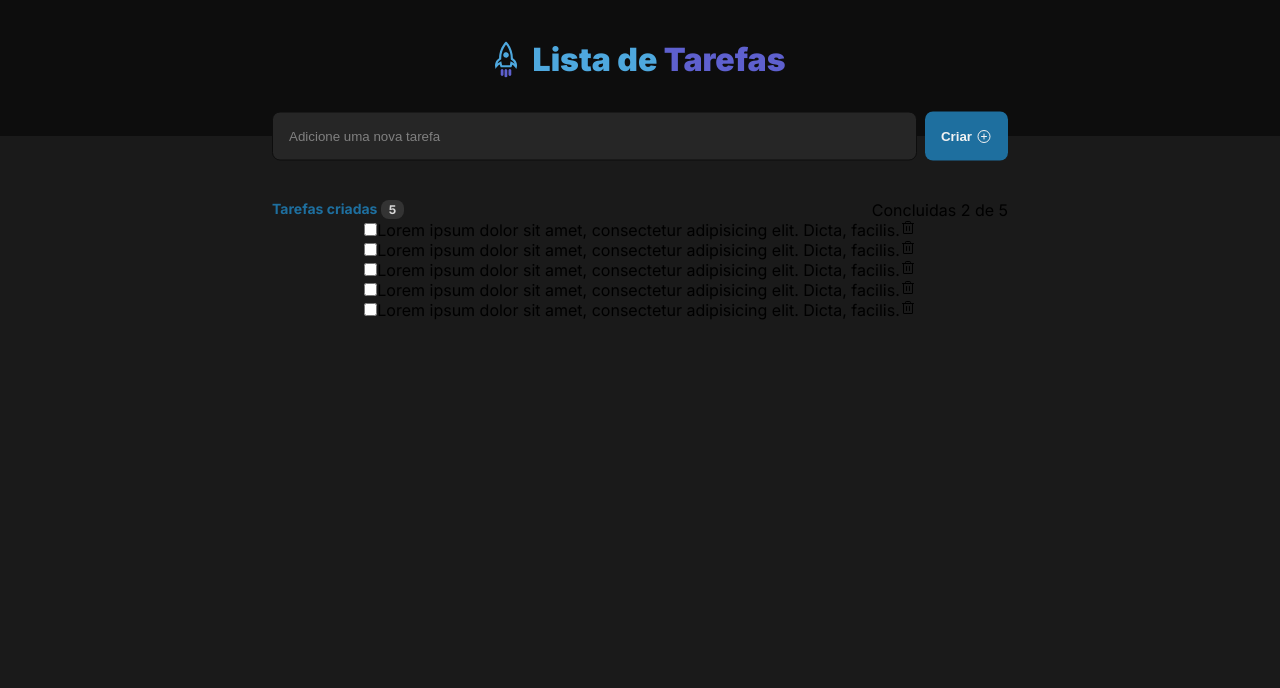
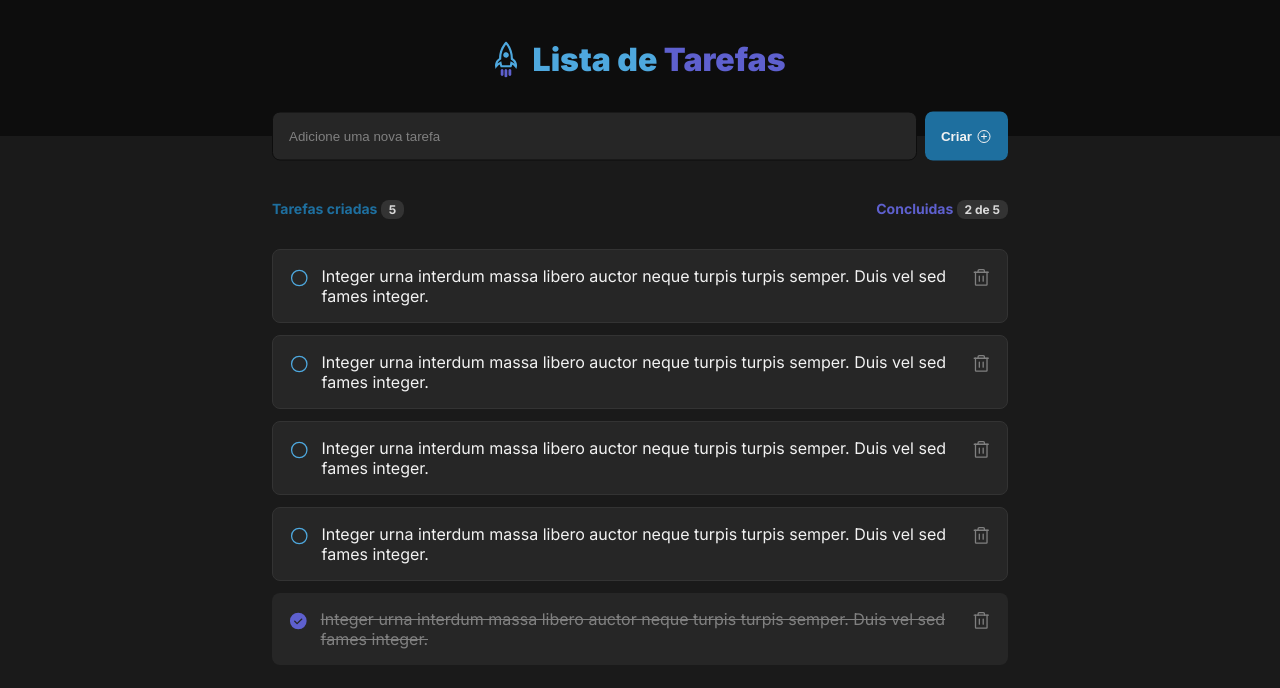
Before and after one commit to Emanuel-Boaventura/lista-de-tarefas, a React (Vite) app: page / in a window 1280 px wide. Shown: the top 688 px of the page. Built offline with nearby package versions, Linux system fonts and the light colour scheme.

Commit message:
done main styles

```diff
--- a/src/components/Header.module.scss
+++ b/src/components/Header.module.scss
@@ -10,10 +10,6 @@
     display: flex;
     gap: 0.5rem;
     min-width: 46rem;
-
-    label {
-      width: -webkit-fill-available;
-    }
 
     input {
       background-color: var(--gray500);
--- a/src/components/Header.tsx
+++ b/src/components/Header.tsx
@@ -12,9 +12,7 @@ const Header = () => {
         </h1>
       </div>
       <form>
-        <label htmlFor=''>
           <input placeholder='Adicione uma nova tarefa' type='text' />
-        </label>
         <button type='submit'>
           Criar
           <PlusCircle size={16} />
--- a/src/components/TodoList.module.scss
+++ b/src/components/TodoList.module.scss
@@ -11,6 +11,7 @@
     display: flex;
     width: 46rem;
     justify-content: space-between;
+    margin-bottom: 2rem;
 
     .createdTasks {
       color: var(--mainbluedark);
@@ -25,5 +26,97 @@
         border-radius: 8px;
       }
     }
+
+    .completedTasks {
+      color: var(--mainpurpledark);
+      font-size: 0.875rem;
+      font-weight: 700;
+
+      .completedTasksNumber {
+        background-color: var(--gray400);
+        font-size: 0.75rem;
+        color: var(--gray200);
+        padding: 2px 8px;
+        border-radius: 8px;
+      }
+    }
+  }
+
+  .taskContainer {
+    display: flex;
+    flex-direction: column;
+    gap: 0.75rem;
+
+    .task {
+      background-color: var(--gray500);
+      width: -webkit-fill-available;
+      border-radius: 8px;
+      border: 1px solid var(--gray400);
+      display: flex;
+      justify-content: space-between;
+      gap: 0.75rem;
+      padding: 1rem;
+      color: var(--gray100);
+
+      .checkIcon {
+        cursor: pointer;
+        color: var(--mainblue);
+        height: 24px;
+        transition: color 0.1s;
+
+        &:hover {
+          color: var(--mainbluedark);
+        }
+      }
+
+      .trashIcon {
+        cursor: pointer;
+        color: var(--gray300);
+        padding: 0.25rem;
+        border-radius: 8px;
+        transform: translate(0.25rem, -0.25rem);
+
+        &:hover {
+          background-color: var(--gray400);
+          color: var(--maindanger);
+        }
+      }
+    }
+
+    .taskCompleted {
+      background-color: var(--gray500);
+      width: -webkit-fill-available;
+      border-radius: 8px;
+      display: flex;
+      justify-content: space-between;
+      gap: 0.75rem;
+      padding: 1rem;
+      color: var(--gray300);
+      text-decoration: line-through;
+
+      .checkIcon {
+        cursor: pointer;
+        color: var(--mainpurpledark);
+        height: 24px;
+        transition: color 0.1s;
+
+        &:hover {
+          color: var(--mainpurple);
+        }
+      }
+
+      .trashIcon {
+        cursor: pointer;
+        color: var(--gray300);
+        padding: 0.25rem;
+        border-radius: 8px;
+        transform: translate(0.25rem, -0.25rem);
+
+        &:hover {
+          background-color: var(--gray400);
+          color: var(--maindanger);
+        }
+      }
+    }
   }
 }
--- a/src/components/TodoList.tsx
+++ b/src/components/TodoList.tsx
@@ -1,10 +1,10 @@
-import { Trash } from 'phosphor-react';
+import { Circle, Trash, CheckCircle } from 'phosphor-react';
 
 import styles from './TodoList.module.scss';
 
 const TodoList = () => {
   const content =
-    'Lorem ipsum dolor sit amet, consectetur adipisicing elit. Dicta, facilis.';
+    'Integer urna interdum massa libero auctor neque turpis turpis semper. Duis vel sed fames integer.';
 
   return (
     <div className={styles.content}>
@@ -16,31 +16,33 @@ const TodoList = () => {
           Concluidas <span className={styles.completedTasksNumber}>2 de 5</span>
         </p>
       </header>
+      <main className={styles.taskContainer}>
         <div className={styles.task}>
-        <input type='checkbox' />
+          <Circle className={styles.checkIcon} size={24} />
           {content}
-        <Trash />
+          <Trash className={styles.trashIcon} size={24} />
         </div>
         <div className={styles.task}>
-        <input type='checkbox' />
+          <Circle className={styles.checkIcon} size={24} />
           {content}
-        <Trash />
+          <Trash className={styles.trashIcon} size={24} />
         </div>
         <div className={styles.task}>
-        <input type='checkbox' />
+          <Circle className={styles.checkIcon} size={24} />
           {content}
-        <Trash />
+          <Trash className={styles.trashIcon} size={24} />
         </div>
-      <div className={styles.completedTask}>
-        <input type='checkbox' />
+        <div className={styles.task}>
+          <Circle className={styles.checkIcon} size={24} />
           {content}
-        <Trash />
+          <Trash className={styles.trashIcon} size={24} />
         </div>
-      <div className={styles.completedTask}>
-        <input type='checkbox' />
+        <div className={styles.taskCompleted}>
+          <CheckCircle weight='fill' className={styles.checkIcon} size={24} />
           {content}
-        <Trash />
+          <Trash className={styles.trashIcon} size={24} />
         </div>
+      </main>
     </div>
   );
 };
```
Lines whose indentation alone changed are shown as unchanged.
